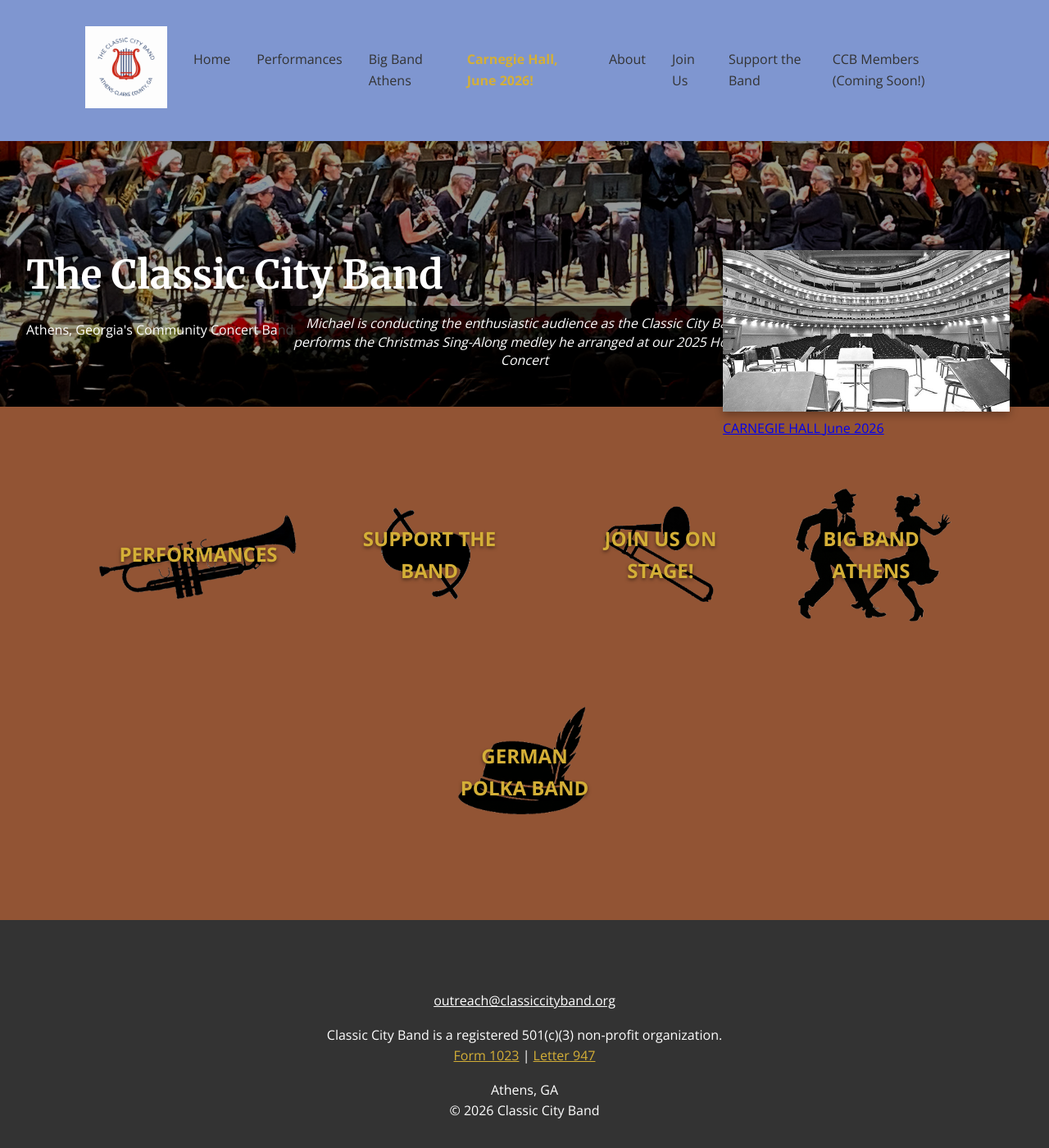
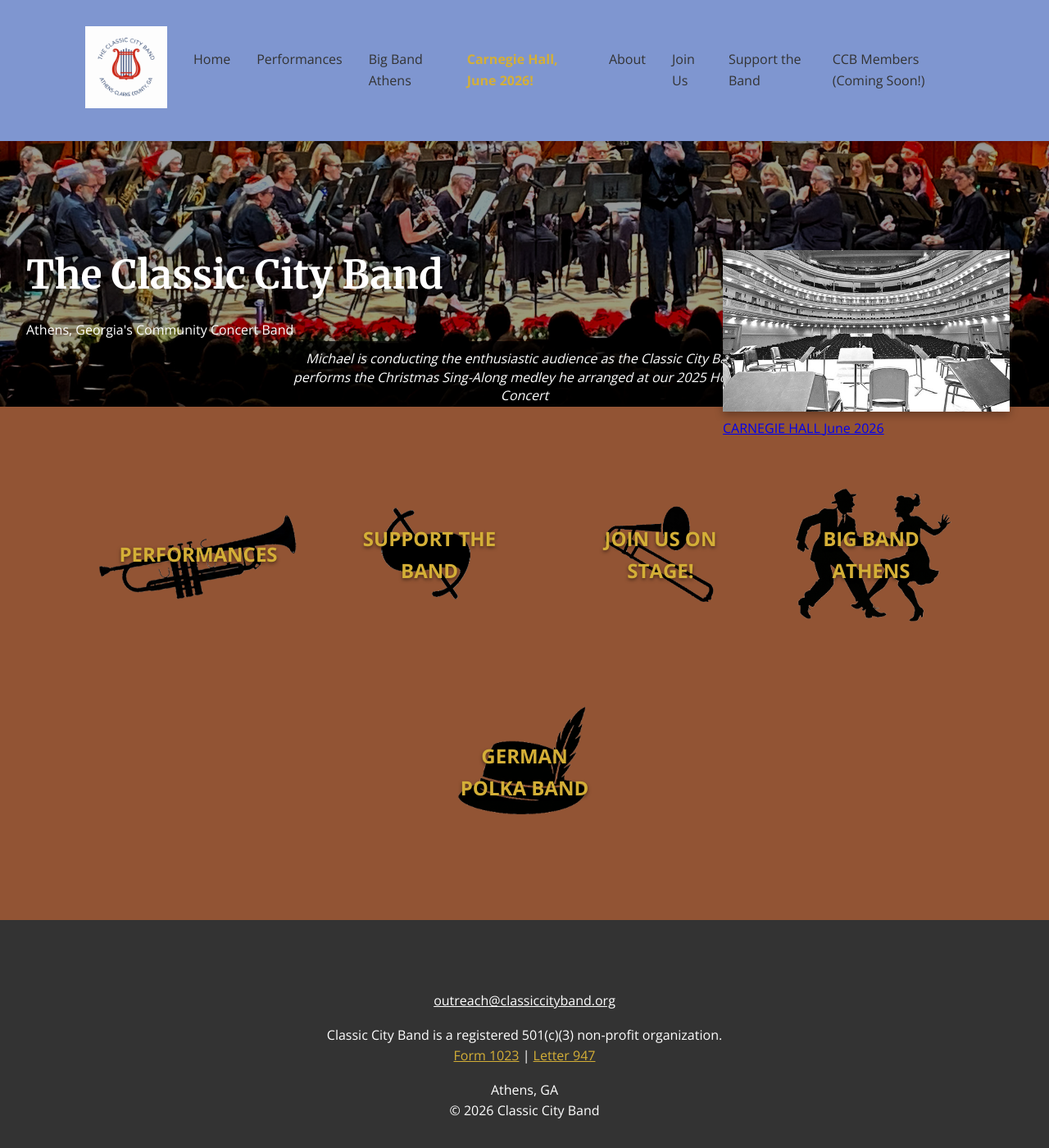
Before and after one commit to webmasterCCB/CCBwebsite, a Jekyll site: the page built from index.html, in a window 1280 px wide and 1400 px high, scrolled down 176 px. Shown: the whole window at 82% size. Built offline with Jekyll 4.4.1, drawn with Linux system fonts in a browser that asks for light colours.

Commit message:
Update style.css

```diff
--- a/assets/css/style.css
+++ b/assets/css/style.css
@@ -121,7 +121,7 @@ nav a:hover {
 
 .hero-caption {
   position: absolute;
-  bottom: 3px;
+  bottom: -40px;
   left: 50%;
   transform: translateX(-50%);
   font-size: 0.85rem;
@@ -132,7 +132,8 @@ nav a:hover {
   margin: 0;
   border-radius: 6px;
   text-align: center;
-  max-width: 95%;  /* Wider on desktop */
+  max-width: 98%;  /* Wider on desktop */
+  width: 800px;    /* Or set a specific max width for large screens */
   line-height: 1.4;
 }
 
```
